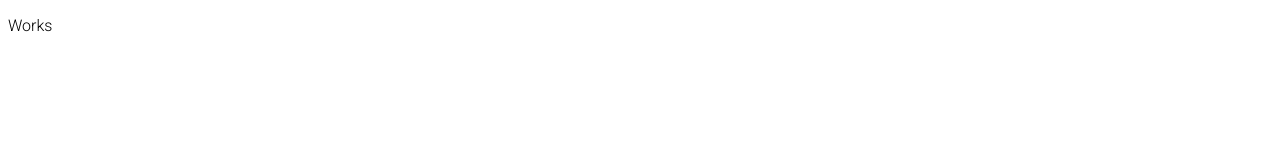
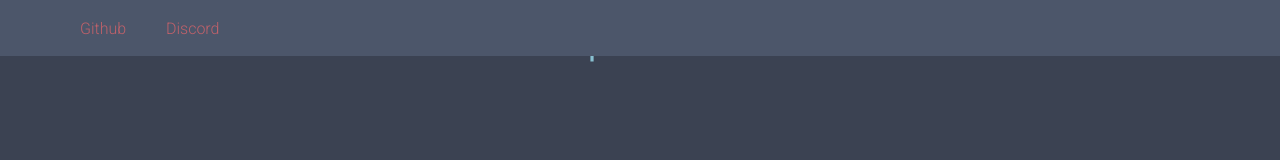
Before and after one commit to vanten-s/personal-site, a plain HTML site: page index.html in a window 1280 px wide. Drawn offline with Linux system fonts and the light colour scheme.

Commit message:
navbar and fixes

```diff
--- a/index.html
+++ b/index.html
@@ -7,6 +7,13 @@
 		<title>Ur Mom</title>
 	</head>
 	<body>
-		<p>Works</p>
+		<div class="navbar">
+		<nav>
+			<ul><li><a href="https://github.com/Spannnn45">Github</a></li><li><a href="https://discord.com">Discord</a></li></ul>
+		</nav>
+		</div>
+		<div class="center">
+			<h1>Spannn45</h1>
+		</div>
 	</body>
 </html>
--- a/main.css
+++ b/main.css
@@ -1,6 +1,47 @@
 
 @import url('https://fonts.googleapis.com/css2?family=Roboto:wght@300&display=swap');
 
-p {
+body {
+	background-color: #3b4252;
+}
+
+nav {
+	white-space: nowrap;
+	height: 7%;
+	top: 0;
+	left: 0;
+	right: 0;
+	width: 100%;
+	align-items: center;
+	position: fixed;
+	background-color: #4c566a;
+	display: flex;
+}
+
+ul {
+	align-items: center;
+	display: inline;
+	margin: 20px;
+}
+
+li {
+	margin: 20%;
+	display: inline-block;
+}
+
+li a {
+	text-decoration: none;
+	font-family: 'Roboto', sans-serif;
+	color: #bf616a;
+}
+
+h1 {
+	font-size: 200%;
+	color: #88c0d0;
 	font-family: 'Roboto', sans-serif;
 }
+
+.center {
+	margin-top: 2%;
+	text-align: center;
+}
```
